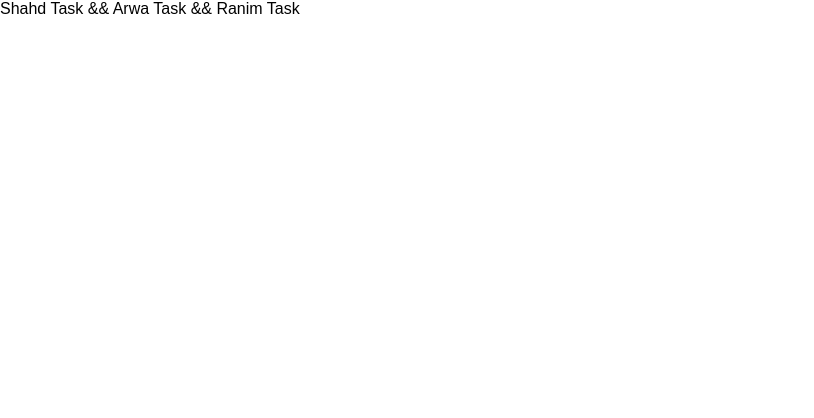
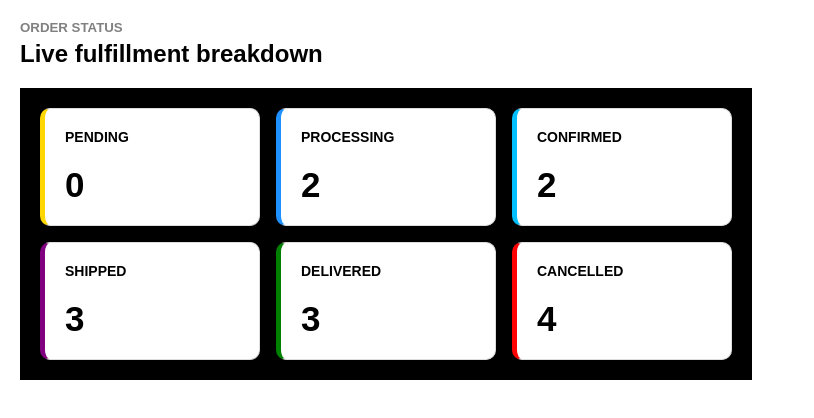
Before and after one commit to nada1102006/admin-dashboard, a React (Vite) app: page /dashboard in a window 1280 px wide. Shown: the top 418 px of the page, without its empty margins (0-814 px from the left). Built offline with nearby package versions, Linux system fonts and the light colour scheme.

Commit message:
dashboard

```diff
--- a/src/pages/DashboardHome.jsx
+++ b/src/pages/DashboardHome.jsx
@@ -1,4 +1,49 @@
-import React from 'react';
-export default function Login() { return <div>
-    Shahd Task  && Arwa Task  && Ranim Task
-</div>; }
+import React from "react";
+import "./dashboard.css";
+
+export default function DashboardHome() {
+  return (
+    <div className="dashboard">
+
+      <div className="order-status">
+        <h5>ORDER STATUS</h5>
+        <h2>Live fulfillment breakdown</h2>
+
+        <div className="status-grid">
+
+          <div className="card pending">
+            <h4>PENDING</h4>
+            <h1>0</h1>
+          </div>
+
+          <div className="card processing">
+            <h4>PROCESSING</h4>
+            <h1>2</h1>
+          </div>
+
+          <div className="card confirmed">
+            <h4>CONFIRMED</h4>
+            <h1>2</h1>
+          </div>
+
+          <div className="card shipped">
+            <h4>SHIPPED</h4>
+            <h1>3</h1>
+          </div>
+
+          <div className="card delivered">
+            <h4>DELIVERED</h4>
+            <h1>3</h1>
+          </div>
+
+          <div className="card cancelled">
+            <h4>CANCELLED</h4>
+            <h1>4</h1>
+          </div>
+
+        </div>
+      </div>
+
+    </div>
+  );
+}
--- /dev/null
+++ b/src/pages/dashboard.css
@@ -0,0 +1,67 @@
+body{
+    height: 1gitgg000px;
+}
+
+.dashboard {
+  padding: 20px;
+}
+
+.order-status h5 {
+  color: gray;
+  margin-bottom: 5px;
+}
+
+.order-status h2 {
+  margin-bottom: 20px;
+}
+
+.status-grid {
+  display: grid;
+  background-color: black;
+  grid-template-columns: repeat(3, 220px);
+  gap: 16px;
+  padding:20px;
+  width: max-content
+
+
+}
+
+.card {
+  background: #fff;
+  border-radius: 10px;
+  padding: 20px;
+  border: 1px solid #ddd;
+}
+
+.card h4 {
+  font-size: 14px;
+  margin-bottom: 20px;
+}
+
+.card h1 {
+  font-size: 35px;
+}
+
+.pending {
+  border-left: 5px solid gold;
+}
+
+.processing {
+  border-left: 5px solid dodgerblue;
+}
+
+.confirmed {
+  border-left: 5px solid deepskyblue;
+}
+
+.shipped {
+  border-left: 5px solid purple;
+}
+
+.delivered {
+  border-left: 5px solid green;
+}
+
+.cancelled {
+  border-left: 5px solid red;
+}
```
